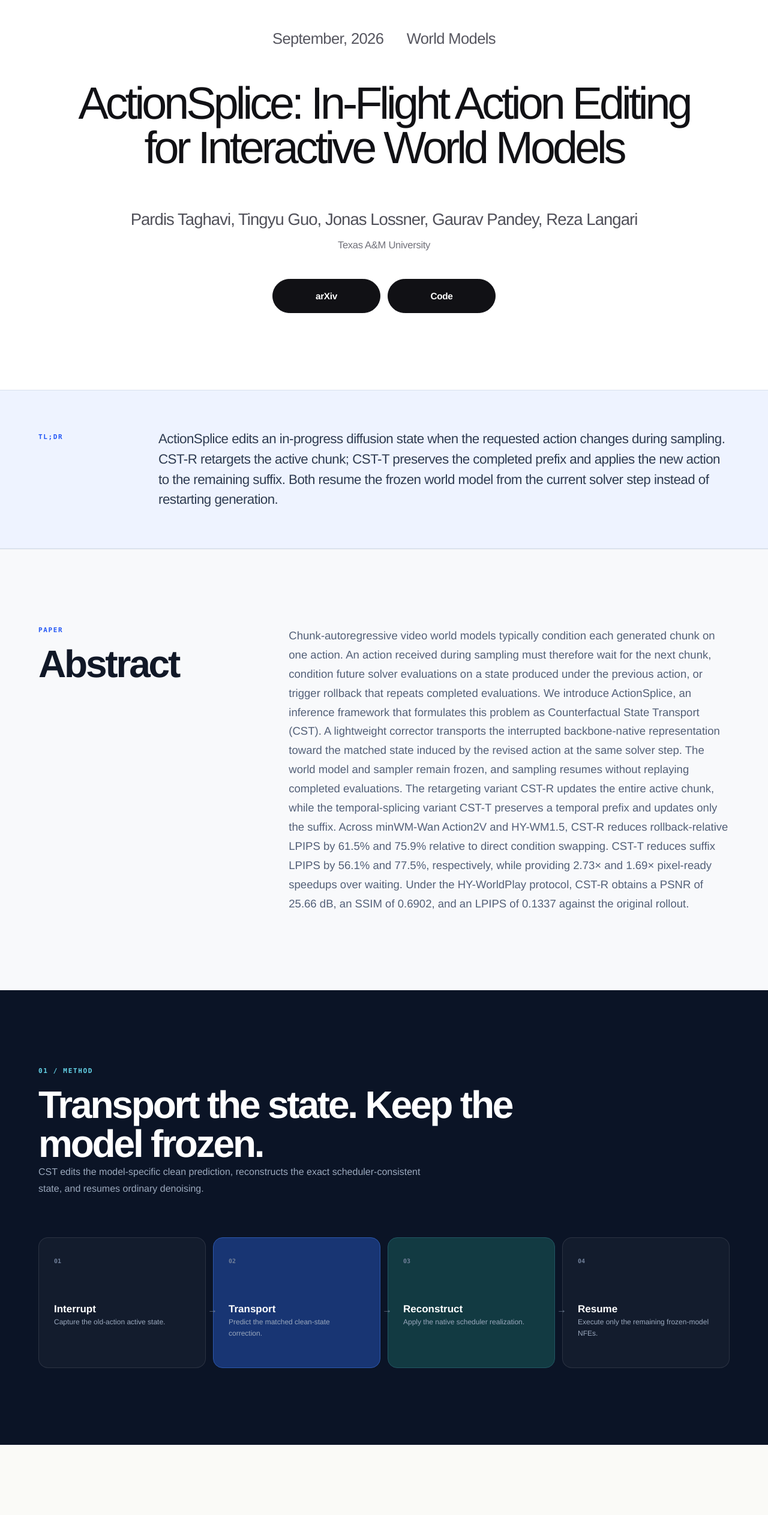
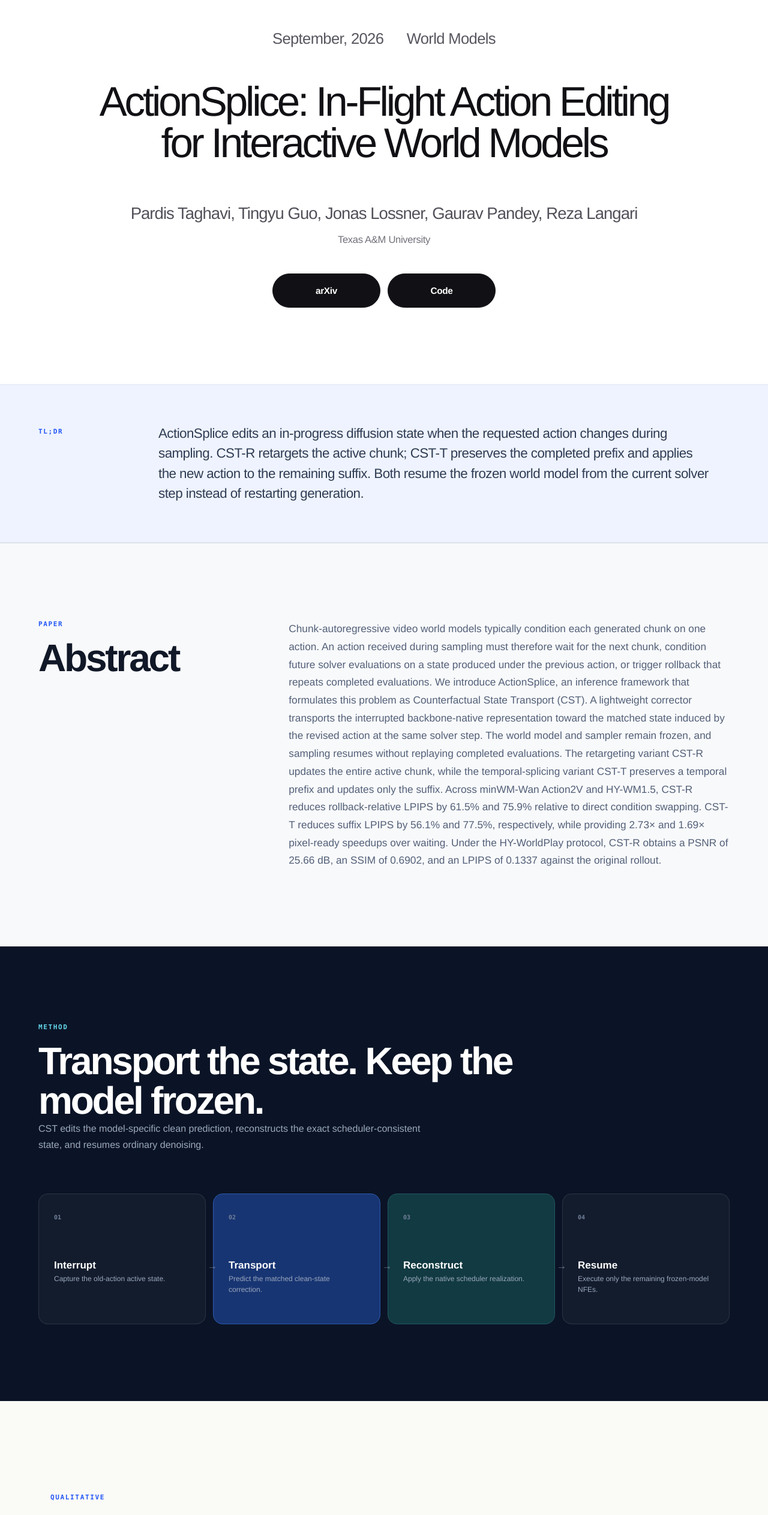
Before and after one commit to PardisTaghavi/actionsplice-website, a Next.js app: page / in a window 1280 px wide. Shown: the part 140-2666 px from the top of the page at 60% size. Built offline with nearby package versions, Linux system fonts and the light colour scheme; no server answers.

Commit message:
Refine site content width and section labels

```diff
--- a/app/globals.css
+++ b/app/globals.css
@@ -13,6 +13,7 @@
   --amber: #d99631;
   --coral: #e36655;
   --navy: #0b1426;
+  --content-width: 1240px;
 }
 
 * { box-sizing: border-box; }
@@ -25,6 +26,7 @@ body {
 }
 a { color: inherit; text-decoration: none; }
 button, input { font: inherit; }
+.content-shell { width: min(100%, var(--content-width)); margin-inline: auto; }
 
 .site-nav {
   position: sticky;
@@ -52,7 +54,7 @@ button, input { font: inherit; }
 }
 
 .hero { padding: clamp(70px, 9vw, 132px) clamp(22px, 4vw, 72px) clamp(82px, 10vw, 148px); overflow: hidden; background: #fff; }
-.hero-copy { max-width: 1460px; margin: 0 auto; text-align: center; }
+.hero-copy { max-width: 1240px; margin: 0 auto; text-align: center; }
 .hero-meta {
   display: flex; justify-content: center; align-items: center; gap: clamp(22px, 3vw, 48px);
   margin-bottom: clamp(36px, 4vw, 56px); color: #56565f; font-size: clamp(18px, 2vw, 30px); letter-spacing: -.025em;
@@ -61,7 +63,7 @@ button, input { font: inherit; }
   margin: 0 0 18px; color: var(--blue); font: 700 11px/1.2 var(--font-geist-mono), monospace;
   text-transform: uppercase; letter-spacing: .15em;
 }
-.hero h1 { max-width: 1400px; margin: 0 auto; color: #111115; font-size: clamp(40px, 5.9vw, 92px); line-height: .98; letter-spacing: -.066em; font-weight: 570; }
+.hero h1 { max-width: 1180px; margin: 0 auto; color: #111115; font-size: clamp(40px, 5.4vw, 82px); line-height: 1; letter-spacing: -.06em; font-weight: 570; }
 .hero h1 span { display: block; color: #111115; }
 .hero-title-detail { white-space: nowrap; }
 .hero-authors { margin: clamp(42px, 5vw, 68px) auto 0; color: #51515a; font-size: clamp(18px, 2.15vw, 32px); line-height: 1.4; letter-spacing: -.035em; font-weight: 510; }
@@ -76,18 +78,20 @@ button, input { font: inherit; }
 .resource-link:hover { transform: translateY(-2px); background: var(--blue); border-color: var(--blue); }
 .resource-link:focus-visible { outline: 3px solid rgb(36 87 245 / 28%); outline-offset: 3px; }
 .summary-band {
-  display: grid;
-  grid-template-columns: minmax(110px, .25fr) minmax(0, 1.75fr);
-  gap: clamp(28px, 5vw, 84px);
-  align-items: start;
   padding: clamp(42px, 5vw, 66px) clamp(22px, 5vw, 86px);
   border-top: 1px solid #d8e0ed;
   border-bottom: 1px solid #d8e0ed;
   background: #eef3ff;
 }
-.summary-band .section-index { margin: 7px 0 0; }
-.summary-band > p {
-  max-width: 1120px;
+.summary-layout {
+  display: grid;
+  grid-template-columns: minmax(110px, .25fr) minmax(0, 1.75fr);
+  gap: clamp(28px, 5vw, 84px);
+  align-items: start;
+}
+.summary-layout .section-index { margin: 7px 0 0; }
+.summary-layout > p {
+  max-width: 920px;
   margin: 0;
   color: #2f3c52;
   font-size: clamp(18px, 1.75vw, 26px);
@@ -108,7 +112,7 @@ button, input { font: inherit; }
 .method-intro { max-width: 850px; margin-bottom: 68px; }
 .method-intro .section-index { color: #65d4e8; }
 .method-intro > p:last-child { color: #9ba9bd; }
-.method-flow { display: grid; grid-template-columns: repeat(4, 1fr); gap: 12px; max-width: 1520px; }
+.method-flow { display: grid; grid-template-columns: repeat(4, 1fr); gap: 12px; }
 .method-step { position: relative; min-height: 218px; padding: 25px; border: 1px solid rgb(255 255 255 / 10%); border-radius: 16px; background: rgb(255 255 255 / 3.5%); }
 .method-step:nth-child(2) { background: #183573; border-color: #2c58ad; }
 .method-step:nth-child(3) { background: #123a42; border-color: #215763; }
@@ -117,7 +121,7 @@ button, input { font: inherit; }
 .method-step p { color: #9aa8bd; font-size: 12px; line-height: 1.55; }
 .method-step i { position: absolute; right: -20px; top: 50%; z-index: 2; color: #6d7b91; font-style: normal; }
 
-.gallery-section { max-width: 1600px; margin: auto; }
+.gallery-section { max-width: var(--content-width); margin: auto; }
 .gallery-heading { max-width: 1120px; }
 .comparison-grid { display: grid; grid-template-columns: repeat(3, minmax(0, 1fr)); gap: 22px; margin-top: 56px; }
 .comparison-card { overflow: hidden; border: 1px solid var(--line); border-radius: 20px; background: white; box-shadow: 0 14px 38px rgb(20 32 57 / 7%); }
@@ -161,7 +165,7 @@ button, input { font: inherit; }
 .results-heading .section-index { color: #65d4e8; }
 .results-heading h2 { margin: 0; font-size: clamp(38px, 5vw, 70px); line-height: 1; letter-spacing: -.05em; font-weight: 620; }
 .results-heading > p:last-child { margin: 18px 0 0; color: #9ba9bd; font-size: 15px; line-height: 1.65; }
-.results-grid { display: grid; grid-template-columns: repeat(4, minmax(0, 1fr)); gap: 12px; max-width: 1520px; }
+.results-grid { display: grid; grid-template-columns: repeat(4, minmax(0, 1fr)); gap: 12px; }
 .result-card { min-width: 0; padding: 25px; border: 1px solid rgb(255 255 255 / 10%); border-radius: 16px; background: rgb(255 255 255 / 4%); }
 .result-card > p { min-height: 28px; margin: 0 0 28px; color: #9eabc0; font: 650 10px/1.4 var(--font-geist-mono), monospace; text-transform: uppercase; letter-spacing: .08em; }
 .result-card > div { display: grid; grid-template-columns: auto 1fr; align-items: baseline; gap: 10px; padding: 12px 0; border-top: 1px solid rgb(255 255 255 / 9%); }
@@ -170,17 +174,20 @@ button, input { font: inherit; }
 .result-card small { display: block; margin-top: 18px; color: #7f8da3; font-size: 10px; line-height: 1.5; }
 .benchmark-card strong { color: #8faeff; }
 
-.abstract-band { display: grid; grid-template-columns: .6fr 1.4fr; gap: clamp(36px, 8vw, 140px); align-items: start; padding: clamp(84px, 10vw, 138px) clamp(22px, 5vw, 86px); border-top: 1px solid var(--line); background: #f8f9fb; }
+.abstract-band { padding: clamp(84px, 10vw, 138px) clamp(22px, 5vw, 86px); border-top: 1px solid var(--line); background: #f8f9fb; }
+.abstract-layout { display: grid; grid-template-columns: .6fr 1.4fr; gap: clamp(36px, 8vw, 110px); align-items: start; }
 .abstract-band h2 { margin: 0; font-size: clamp(38px, 5vw, 70px); line-height: 1; letter-spacing: -.05em; font-weight: 620; }
-.abstract-band > p { max-width: 900px; margin: 0; color: #536078; font-size: clamp(16px, 1.45vw, 20px); line-height: 1.72; }
+.abstract-layout > p { max-width: 800px; margin: 0; color: #536078; font-size: clamp(16px, 1.35vw, 19px); line-height: 1.72; }
 
-.citation-band { display: grid; grid-template-columns: .6fr 1.4fr; gap: clamp(36px, 8vw, 140px); align-items: start; padding: clamp(84px, 10vw, 138px) clamp(22px, 5vw, 86px); background: white; }
+.citation-band { padding: clamp(84px, 10vw, 138px) clamp(22px, 5vw, 86px); background: white; }
+.citation-layout { display: grid; grid-template-columns: .6fr 1.4fr; gap: clamp(36px, 8vw, 110px); align-items: start; }
 .citation-band h2 { margin: 0; font-size: clamp(38px, 5vw, 70px); line-height: 1; letter-spacing: -.05em; font-weight: 620; }
 .citation-placeholder { padding: 28px; border: 1px dashed #b9c5d4; border-radius: 16px; background: #f8f9fb; }
 .citation-placeholder span { display: inline-block; margin-bottom: 12px; color: var(--blue); font: 700 11px/1.2 var(--font-geist-mono), monospace; text-transform: uppercase; letter-spacing: .08em; }
 .citation-placeholder p { margin: 0; color: var(--muted); font-size: 16px; line-height: 1.6; }
 
-footer { display: grid; grid-template-columns: 1fr 1.4fr auto; gap: 35px; align-items: center; padding: 42px clamp(22px, 5vw, 86px); background: white; color: #7a8493; font-size: 11px; }
+footer { padding: 42px clamp(22px, 5vw, 86px); background: white; color: #7a8493; font-size: 11px; }
+.footer-inner { display: grid; grid-template-columns: 1fr 1.4fr auto; gap: 35px; align-items: center; }
 footer strong { color: var(--ink); }
 footer p { margin: 0; }
 footer span { font-family: var(--font-geist-mono), monospace; font-size: 9px; text-transform: uppercase; letter-spacing: .06em; }
@@ -193,11 +200,11 @@ footer span { font-family: var(--font-geist-mono), monospace; font-size: 9px; te
   .method-step i { display: none; }
   .comparison-grid { grid-template-columns: repeat(2, minmax(0, 1fr)); }
   .results-grid { grid-template-columns: repeat(2, minmax(0, 1fr)); }
-  .citation-band { grid-template-columns: 1fr; }
-  .abstract-band { grid-template-columns: 1fr; }
-  .summary-band { grid-template-columns: 1fr; gap: 16px; }
-  .summary-band .section-index { margin-top: 0; }
-  footer { grid-template-columns: 1fr; }
+  .citation-layout { grid-template-columns: 1fr; }
+  .abstract-layout { grid-template-columns: 1fr; }
+  .summary-layout { grid-template-columns: 1fr; gap: 16px; }
+  .summary-layout .section-index { margin-top: 0; }
+  .footer-inner { grid-template-columns: 1fr; }
 }
 
 @media (max-width: 680px) {
--- a/app/page.tsx
+++ b/app/page.tsx
@@ -105,6 +105,7 @@ export default function Home() {
       </section>
 
       <section className="summary-band" aria-labelledby="summary-title">
+        <div className="content-shell summary-layout">
           <h2 className="section-index" id="summary-title">TL;DR</h2>
           <p>
             ActionSplice edits an in-progress diffusion state when the requested action changes during sampling.
@@ -112,9 +113,11 @@ export default function Home() {
             the remaining suffix. Both resume the frozen world model from the current solver step instead of
             restarting generation.
           </p>
+        </div>
       </section>
 
       <section className="abstract-band" aria-labelledby="abstract-title">
+        <div className="content-shell abstract-layout">
           <div>
             <p className="section-index">Paper</p>
             <h2 id="abstract-title">Abstract</h2>
@@ -134,11 +137,13 @@ export default function Home() {
             waiting. Under the HY-WorldPlay protocol, CST-R obtains a PSNR of 25.66 dB, an SSIM of 0.6902, and an LPIPS
             of 0.1337 against the original rollout.
           </p>
+        </div>
       </section>
 
       <section className="method-band" id="method">
+        <div className="content-shell">
           <div className="method-intro">
-          <p className="section-index">01 / Method</p>
+            <p className="section-index">Method</p>
             <h2>Transport the state. Keep the model frozen.</h2>
             <p>
               CST edits the model-specific clean prediction, reconstructs the
@@ -160,12 +165,13 @@ export default function Home() {
               </div>
             ))}
           </div>
+        </div>
       </section>
 
       <section className="section gallery-section" id="gallery">
         <div className="section-heading gallery-heading">
           <div>
-            <p className="section-index">02 / Qualitative</p>
+            <p className="section-index">Qualitative</p>
             <h2>CST-R applies the revised action within the active chunk.</h2>
           </div>
         </div>
@@ -209,8 +215,9 @@ export default function Home() {
       </section>
 
       <section className="results-band" id="results">
+        <div className="content-shell">
           <div className="results-heading">
-          <p className="section-index">03 / Results</p>
+            <p className="section-index">Results</p>
             <h2>Evaluation highlights.</h2>
             <p>Quantitative results reported in the current manuscript draft.</p>
           </div>
@@ -241,23 +248,28 @@ export default function Home() {
               <small>Against the original rollout.</small>
             </article>
           </div>
+        </div>
       </section>
 
       <section className="citation-band" id="citation">
+        <div className="content-shell citation-layout">
           <div>
-          <p className="section-index">04 / Citation</p>
+            <p className="section-index">Citation</p>
             <h2>Citation</h2>
           </div>
           <div className="citation-placeholder">
             <span>Pending</span>
             <p>BibTeX will be added when the final citation is available.</p>
           </div>
+        </div>
       </section>
 
       <footer>
+        <div className="content-shell footer-inner">
           <strong>ActionSplice</strong>
           <p>In-Flight Action Editing for Interactive World Models</p>
           <span>Research website · 2026</span>
+        </div>
       </footer>
     </main>
   );
```
Lines whose indentation alone changed are shown as unchanged.
